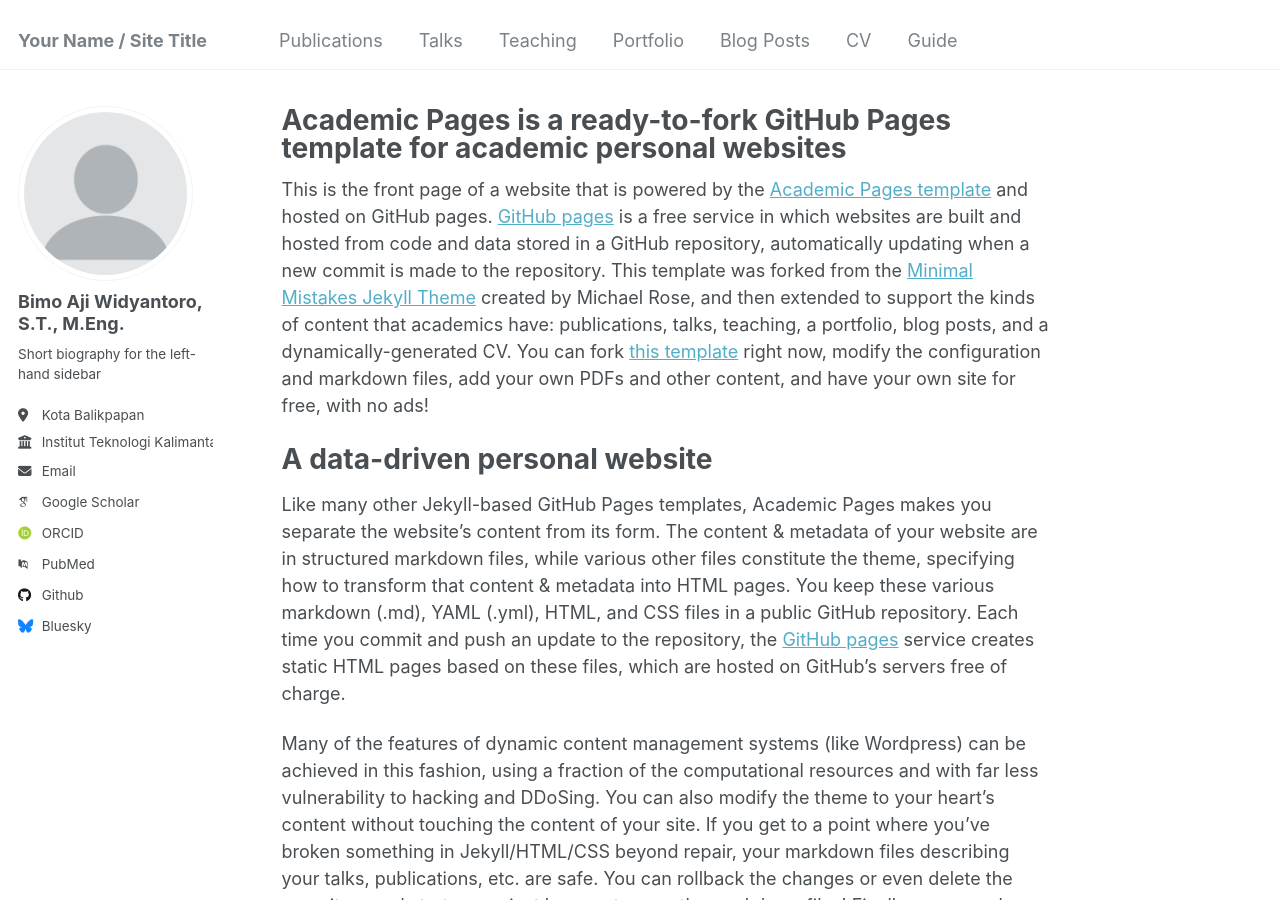
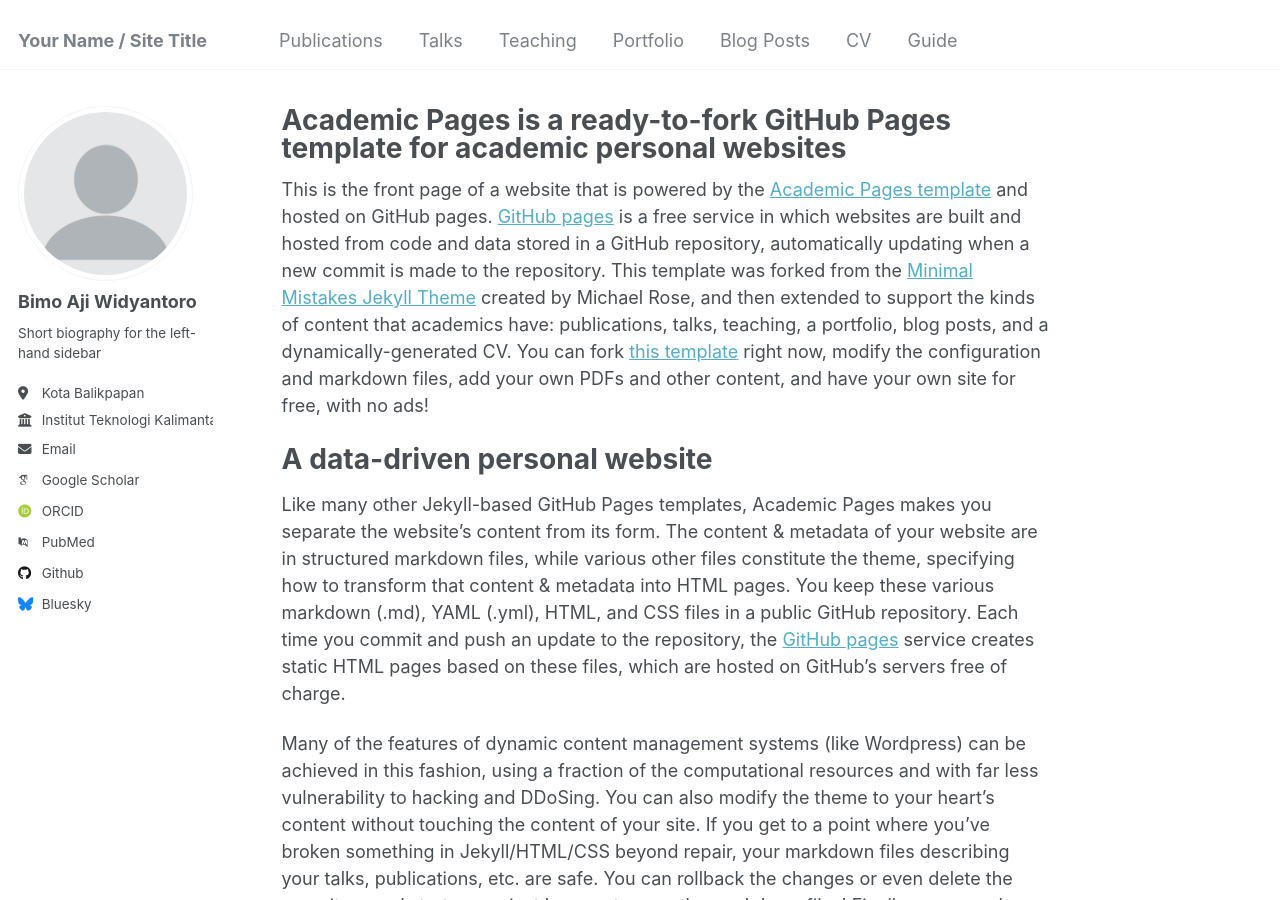
Before and after one commit to bawidyantoro/bawidyantoro.github.io, a Jekyll site: the page built from _pages/about.md, in a window 1280 px wide and 900 px high. Built offline with Jekyll 4.4.1, drawn with Linux system fonts in a browser that asks for light colours; some web fonts are replaced; part of the change alters nothing that is shown.

Commit message:
Update _config.yml

```diff
--- a/_config.yml
+++ b/_config.yml
@@ -22,13 +22,13 @@ repository               : "academicpages/academicpages.github.io"
 author:
   # Biographic information
   avatar           : "profile.png"
-  name             : "Bimo Aji Widyantoro, S.T., M.Eng."
+  name             : "Bimo Aji Widyantoro"
   pronouns         : # example: "she/her"
   bio              : "Short biography for the left-hand sidebar"
   location         : "Kota Balikpapan"
   employer         : "Institut Teknologi Kalimantan"
   uri              : # URL
-  email            : "none@example.org"
+  email            : "bimo.widyantoro@lecturer.itk.ac.id"
 
   # Academic websites
   arxiv            : # URL - Update with the correct link to your profile
```
